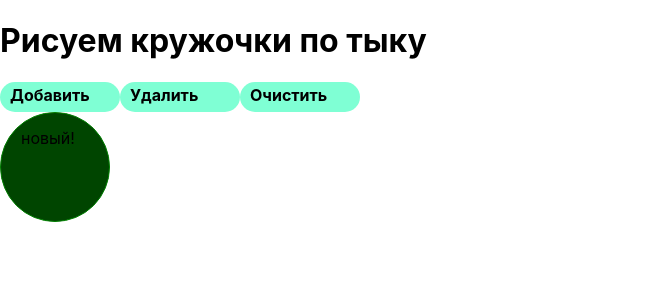
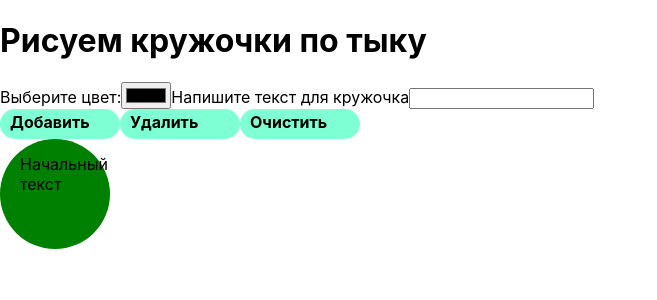
Before and after one commit to LenaYork/react-projects, a React (Create React App) app: page / in a window 1280 px wide. Both pictures are taken after a click on the element "Добавить". Shown: the top 300 px of the page, without its empty margins (0-657 px from the left). Built offline with nearby package versions, Linux system fonts and the light colour scheme.

Commit message:
feat: add active circles

```diff
--- a/src/App.js
+++ b/src/App.js
@@ -25,22 +25,25 @@ function App () {
 
     const [ circleArr, setCircleArr ] = useState([]);
     const [ counter, setCounter ] = useState(0);
+    const [ color, setColor ] = useState("#008000");
+    const [ userText,  setUserText ] = useState("Начальный текст");
+    const [ activeIDArr, setActiveIDArr ] = useState([]);
 
     const addCircle = () => {
         console.log("тыц");
         if (circleArr.length > 0 ) {
             let newArr = [...circleArr];
             newArr.push({
-                bgColor : "#004500",
-                innerText : "новый!",
+                bgColor : color,
+                innerText : userText,
                 id : circleArr[circleArr.length-1].id+1
             });
             setCircleArr(newArr);
         } else {
             console.log("2");
             setCircleArr([{
-                bgColor : "#004500",
-                innerText : "новый!",
+                bgColor : color,
+                innerText : userText,
                 id : 1
             }]);
         }
@@ -63,9 +66,34 @@ function App () {
         setCircleArr([]);
     }
 
+    const colorBlur = (event) => {
+        setColor(event.target.value);
+    }
+
+    const saveText = (event) => {
+        setUserText(event.target.value);
+        console.log(userText);
+    }
+
+    const circleClick = (id) => {
+        let newArr = [...activeIDArr];
+        if (activeIDArr.includes(id)) {
+            console.log("ыыыыыыыыыыыыыыыыыыыыы");
+            newArr = newArr.filter(elem => elem !== id);
+        } else {
+            newArr.push(id);
+        }
+        console.log(newArr)
+        setActiveIDArr(newArr);
+    }
+
     return(
         <div className='app'>
             <h1>Рисуем кружочки по тыку</h1>
+            <label htmlFor="colorPicker">Выберите цвет:</label>
+            <input type="color" id="colorPicker" onBlur={colorBlur}></input>
+            <label htmlFor="userText">Напишите текст для кружочка</label>
+            <input type="text" id="userText" onBlur={saveText}></input>
             <div className="buttons-container">
                 <Button innerText="Добавить" onClick={addCircle}/>
                 <Button innerText="Удалить" onClick={deleteCircle}/>
@@ -73,26 +101,18 @@ function App () {
             </div>
             {
                 circleArr.map(elem => {
+                    const activeClass = activeIDArr.includes(elem.id) ? "activeCircle" : "";
                     return <Circle
                         bgColor={elem.bgColor}
                         innerText={elem.innerText}
+                        isActive={activeClass}
                         key={elem.id}
+                        onClick={() => circleClick(elem.id)}
                     />
                 })
 
             }
-            {/* <Circle
-                bgColor="#008000"
-                innerText="Йа кружок!"
-            />
-            <Circle
-                bgColor="#008000"
-                innerText="И йа кружок!"
-            />
-            <Circle
-                bgColor="#008000"
-                innerText="И я!"
-            /> */}
+
 
         </div>
 
--- a/src/components/Circle/Circle.css
+++ b/src/components/Circle/Circle.css
@@ -2,7 +2,7 @@
     width: 110px;
     height: 110px;
     border-radius: 50%;
-    border: 1px solid #008000;
+    /* border: 1px solid #008000; */
     box-sizing: border-box;
     /* color: white; */
     /* text-shadow: 2px 2px #9a9191; */
@@ -10,3 +10,8 @@
     margin-bottom: 3px;
     /* background-color: lime; */
 }
+
+.activeCircle {
+    border: 10px solid red;
+    background-color: red;
+}
--- a/src/components/Circle/Circle.jsx
+++ b/src/components/Circle/Circle.jsx
@@ -2,11 +2,12 @@ import React from "react";
 import "./Circle.css";
 
 export const Circle = (props) => {
-    const {innerText, bgColor} = props;
+    const {innerText, bgColor, onClick, isActive} = props;
 
     return(
-        <div className="circle"
+        <div className={`circle ${isActive}`}
             style={{ backgroundColor: bgColor }}
+            onClick={onClick}
         >
             {innerText}
         </div>
```
